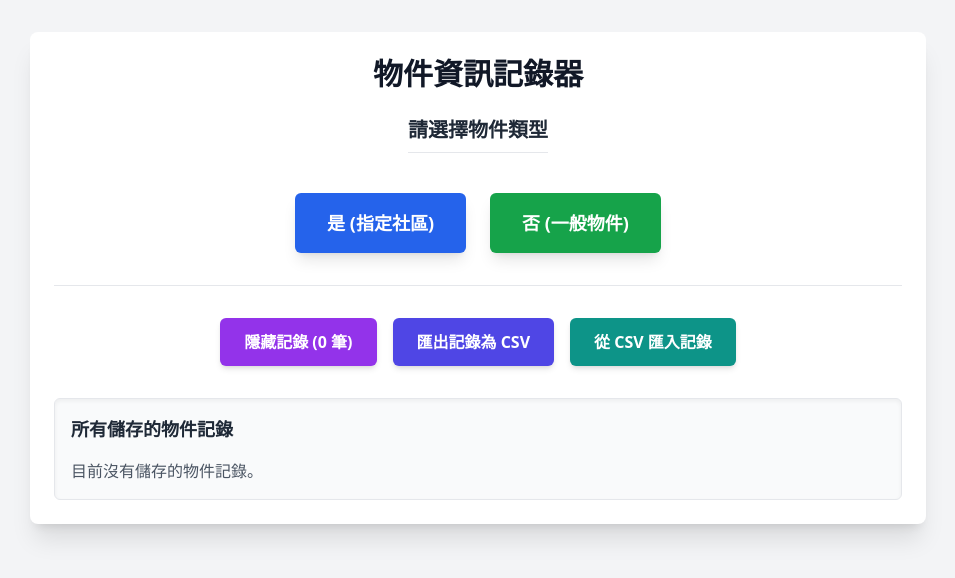
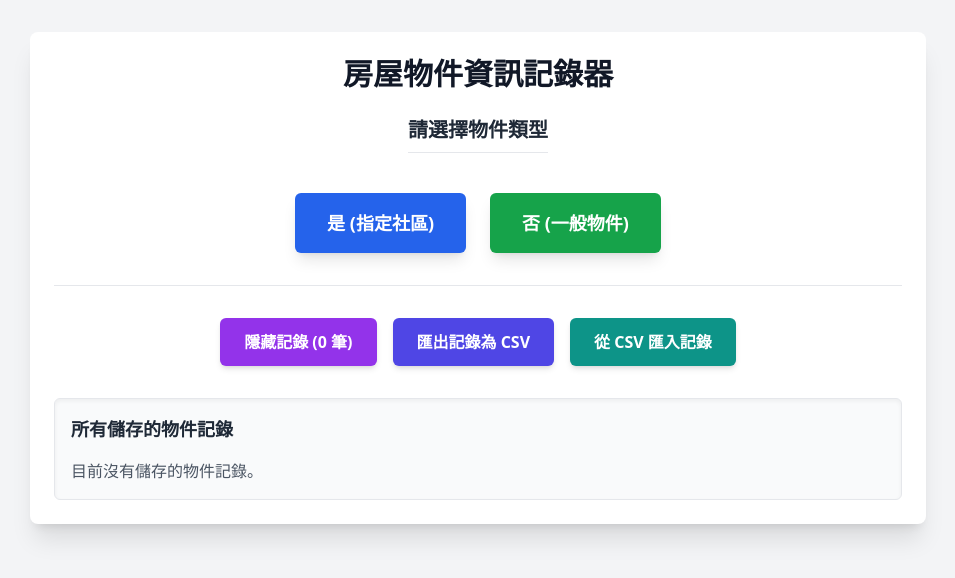
Before and after one commit to ericwen511/interesting-yonath-jjd3tz25, a React (Vite) app: page / in a window 1280 px wide. Shown: the top 578 px of the page, without its empty margins (162-1117 px from the left). Built offline with nearby package versions, Linux system fonts and the light colour scheme.

Commit message:
修正匯入資料的問題

```diff
--- a/src/App.tsx
+++ b/src/App.tsx
@@ -716,7 +716,7 @@ function App() {
     <div className="min-h-screen bg-gray-100 p-4 sm:p-6 lg:p-8">
       <div className="max-w-4xl mx-auto bg-white p-6 rounded-lg shadow-xl">
         <h1 className="text-3xl font-bold text-gray-900 mb-6 text-center">
-          物件資訊記錄器
+          房屋物件資訊記錄器
         </h1>
 
         {/* 初始判斷區塊 */}
```
